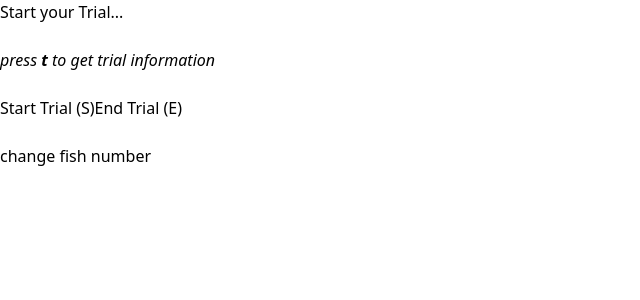
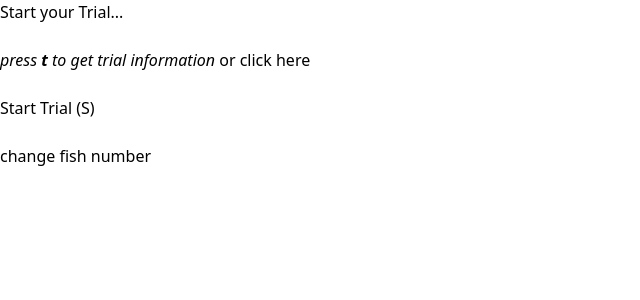
Before and after one commit to pushkarsingh019/recording-setup, a React (Vite) app in the folder client/: page /start in a window 1280 px wide. Shown: the top 300 px of the page, without its empty margins (0-640 px from the left). Built offline with nearby package versions, Linux system fonts and the light colour scheme.

Commit message:
FIX : timeout, ADD : TRIAL STATUS

```diff
--- a/client/src/Start.jsx
+++ b/client/src/Start.jsx
@@ -6,7 +6,7 @@ import { useNavigate } from "react-router-dom";
 
 const Start = () => {
 
-    const {trialData, getTrialInfo, startTrial, endTrial, discardTrial} = useContext(storeContext);
+    const {changeTrialState, trialData, getTrialInfo, startTrial, endTrial, discardTrial, isTrialRunning} = useContext(storeContext);
     const navigate = useNavigate();
 
     // variable to automatically stop trial after delay.
@@ -15,11 +15,13 @@ const Start = () => {
 
     const startHandler = () => {
         startTrial();
-        timeout = setTimeout(endTrial, delay);
+        changeTrialState(true);
+        timeout = setTimeout(endHandler, delay);
     };
 
     const endHandler = () => {
         endTrial();
+        changeTrialState(false);
         clearTimeout(timeout);
         navigate(`/reaction`);
     };
@@ -27,11 +29,8 @@ const Start = () => {
     const discardHandler = () => {
         clearTimeout(timeout);
         discardTrial();
-    }
-
-    // useEffect(() => {
-    //     getTrialInfo();
-    // }, []);
+        changeTrialState(False);
+    };
 
     useEffect(() => {
         const handleKeydown = (e) => {
@@ -59,13 +58,12 @@ const Start = () => {
         <main className="mx-3 my-3">
             <h1 className="text-3xl">Start your Trial...</h1>
             <br />
-            <p>{trialData === undefined ? <i>press <strong>t</strong> to get trial information</i> : <span><strong>{trialData.stimulus}</strong> stimulus, <strong>{trialData.side}</strong> side</span>}</p>
+            <p>{trialData === undefined ? <span><i>press <strong>t</strong> to get trial information</i> or <span onClick={() => getTrialInfo()} className="text-blue-600 underline cursor-pointer">click here</span> </span>: <span><strong>{trialData.stimulus}</strong> stimulus, <strong>{trialData.side}</strong> side</span>}</p>
             {/* <p>
                 {stimulus !== undefined ? <span><strong>{stimulus}</strong> stimulus, <strong>{side}</strong> side</span> : <i>press <strong>t</strong> to get trial information.</i>}
             </p> */}
             <br />
-            <button className="text-white bg-gray-800 hover:bg-gray-900 focus:outline-none focus:ring-4 focus:ring-gray-300 font-medium rounded-lg text-sm px-5 py-2.5 me-2 mb-2 dark:bg-gray-800 dark:hover:bg-gray-700 dark:focus:ring-gray-700 dark:border-gray-700"  onClick={startHandler}>Start Trial (S)</button>
-            <button className="text-white bg-gray-800 hover:bg-gray-900 focus:outline-none focus:ring-4 focus:ring-gray-300 font-medium rounded-lg text-sm px-5 py-2.5 me-2 mb-2 dark:bg-gray-800 dark:hover:bg-gray-700 dark:focus:ring-gray-700 dark:border-gray-700"  onClick={endHandler}>End Trial (E)</button>
+            {isTrialRunning === false ? <button className="text-white bg-gray-800 hover:bg-gray-900 focus:outline-none focus:ring-4 focus:ring-gray-300 font-medium rounded-lg text-sm px-5 py-2.5 me-2 mb-2 dark:bg-gray-800 dark:hover:bg-gray-700 dark:focus:ring-gray-700 dark:border-gray-700"  onClick={startHandler}>Start Trial (S)</button> : <button className="text-white bg-gray-800 hover:bg-gray-900 focus:outline-none focus:ring-4 focus:ring-gray-300 font-medium rounded-lg text-sm px-5 py-2.5 me-2 mb-2 dark:bg-gray-800 dark:hover:bg-gray-700 dark:focus:ring-gray-700 dark:border-gray-700"  onClick={endHandler}>End Trial (E)</button>}
             <br />
             <br />
             <span onClick={() => navigate('/')} className="mx-1 text-blue-600 text-sm underline cursor-pointer">change fish number</span>
--- a/client/src/store.jsx
+++ b/client/src/store.jsx
@@ -7,9 +7,12 @@ export const storeContext = createContext();
 export const ContextProvider = ({children}) => {
     const backendUrl = "http://localhost:8000";
     const [trialData, setTrialData] = useState();
+    const [isTrialRunning, setIsTrialRunning] = useState(false);
 
     const store = {
         trialData : trialData,
+        isTrialRunning : isTrialRunning,
+        changeTrialState : state => setIsTrialRunning(state),
         setFish : async (fishNumber) => {
             try {
                 await axios.get(`${backendUrl}/fishNumber/${fishNumber}`)
@@ -27,6 +30,7 @@ export const ContextProvider = ({children}) => {
         },
         startTrial : async () => {
             console.log("starting trial...");
+            isTrialRunning ? toast.error("trial is already running") : ""
             try {
                 await axios.get(`${backendUrl}/start`);
                 toast.success("trial started");
```
